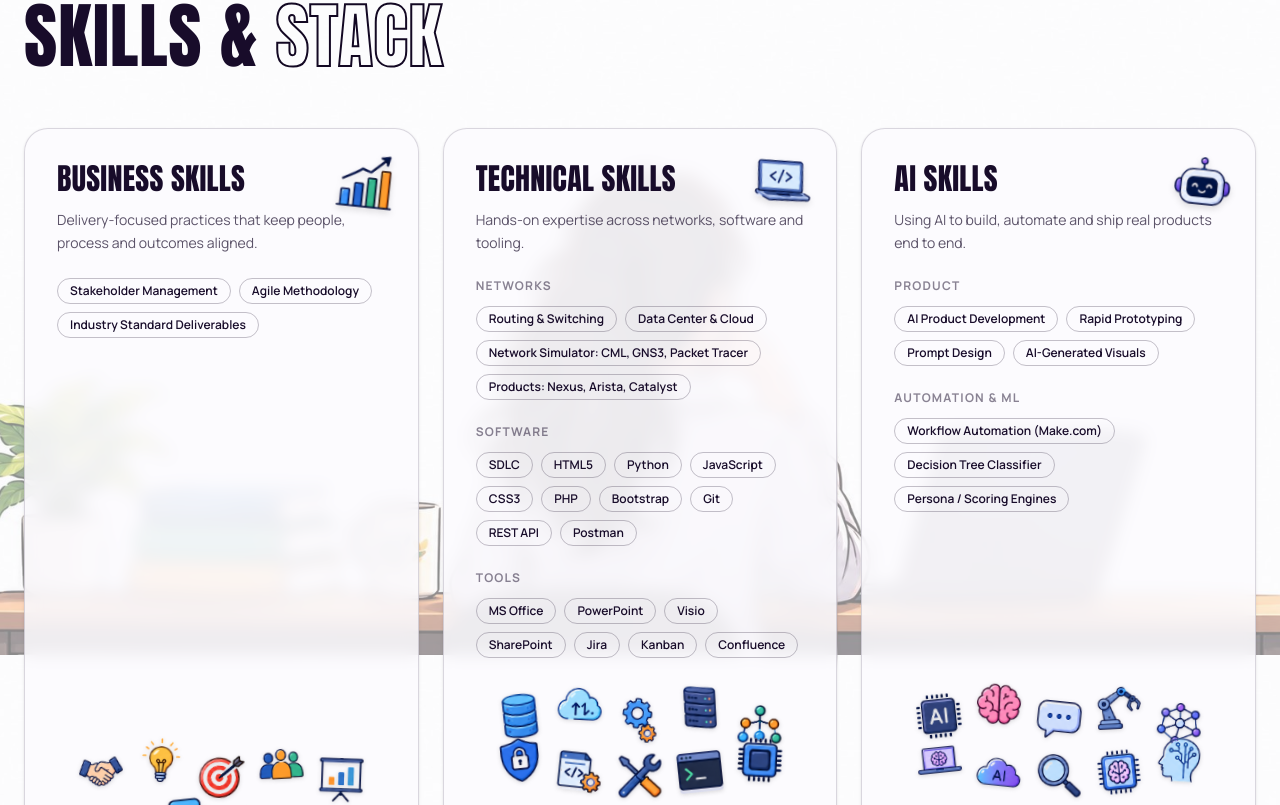
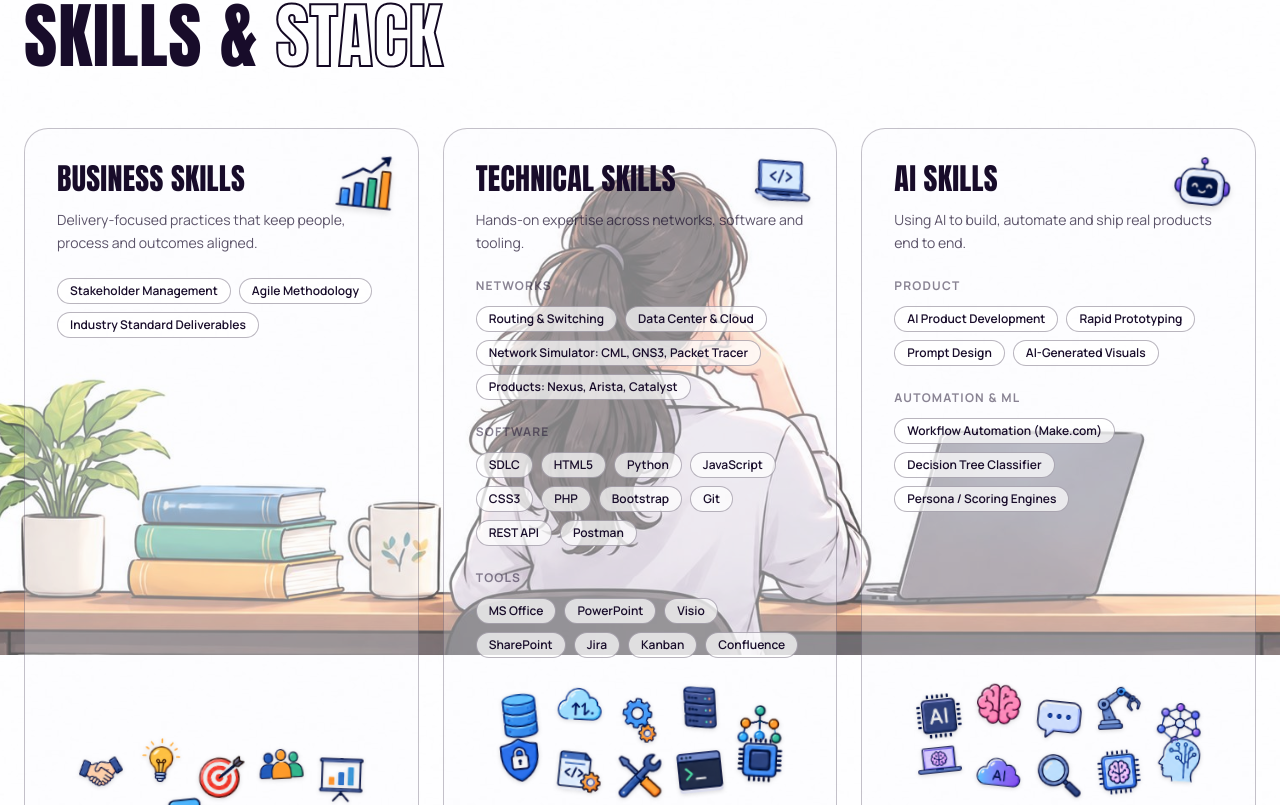
Before and after one commit to jyotisingh2027-art/Jyoti_Kumari-Singh_portfolio, a React (Vite) app: page / in a window 1280 px wide. Shown: the part 4655-5460 px from the top of the page. Built offline with nearby package versions, Linux system fonts and the light colour scheme.

Commit message:
Skills: see-through cards so the workspace illustration shows
Co-Authored-By: Claude Opus 5.5 <noreply@anthropic.com>
Claude-Session: https://claude.ai/code/session_018jxijH8Jqk5ZYFdauh5WtK

```diff
--- a/src/components/site/Skills.tsx
+++ b/src/components/site/Skills.tsx
@@ -38,7 +38,7 @@ export function Skills() {
         className="pointer-events-none absolute inset-0 bg-cover bg-bottom md:bg-fixed"
         style={{ backgroundImage: `url(${workspaceBg})` }}
       />
-      <div aria-hidden="true" className="pointer-events-none absolute inset-0 bg-paper/55" />
+      <div aria-hidden="true" className="pointer-events-none absolute inset-0 bg-paper/35" />
       <div className="relative mx-auto max-w-7xl px-6">
         <p className="eyebrow opacity-60">What I do</p>
         <h2 className="display mt-4 text-5xl sm:text-7xl">
@@ -49,7 +49,7 @@ export function Skills() {
           {skills.map((skill) => (
             <article
               key={skill.title}
-              className="group relative flex flex-col rounded-3xl border border-paper-foreground/15 bg-paper/85 p-8 text-paper-foreground shadow-sm backdrop-blur-sm transition-colors duration-300 hover:bg-background/95 hover:text-foreground"
+              className="group relative flex flex-col rounded-3xl border border-paper-foreground/25 bg-paper/25 p-8 text-paper-foreground transition-colors duration-300 hover:bg-paper/60"
             >
               {ICONS[skill.title]?.[0] && (
                 <img
@@ -73,7 +73,7 @@ export function Skills() {
                         {group.items.map((item) => (
                           <li
                             key={item}
-                            className="rounded-full border border-current/25 px-3 py-1 text-xs font-semibold"
+                            className="rounded-full border border-current/30 bg-white/70 px-3 py-1 text-xs font-semibold"
                           >
                             {item}
                           </li>
@@ -87,7 +87,7 @@ export function Skills() {
                   {skill.items.map((item) => (
                     <li
                       key={item}
-                      className="rounded-full border border-current/25 px-3 py-1 text-xs font-semibold"
+                      className="rounded-full border border-current/30 bg-white/70 px-3 py-1 text-xs font-semibold"
                     >
                       {item}
                     </li>
```
